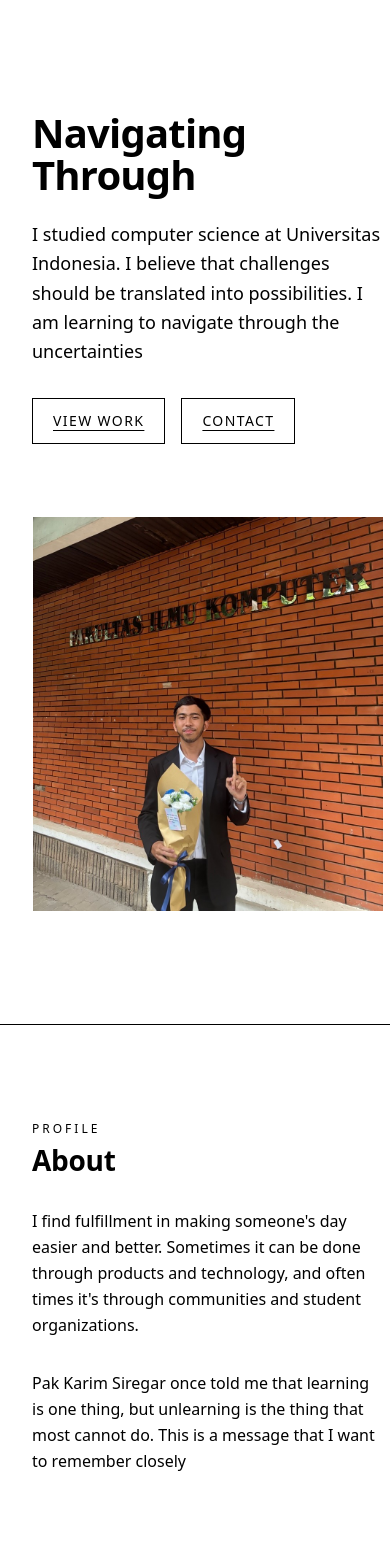
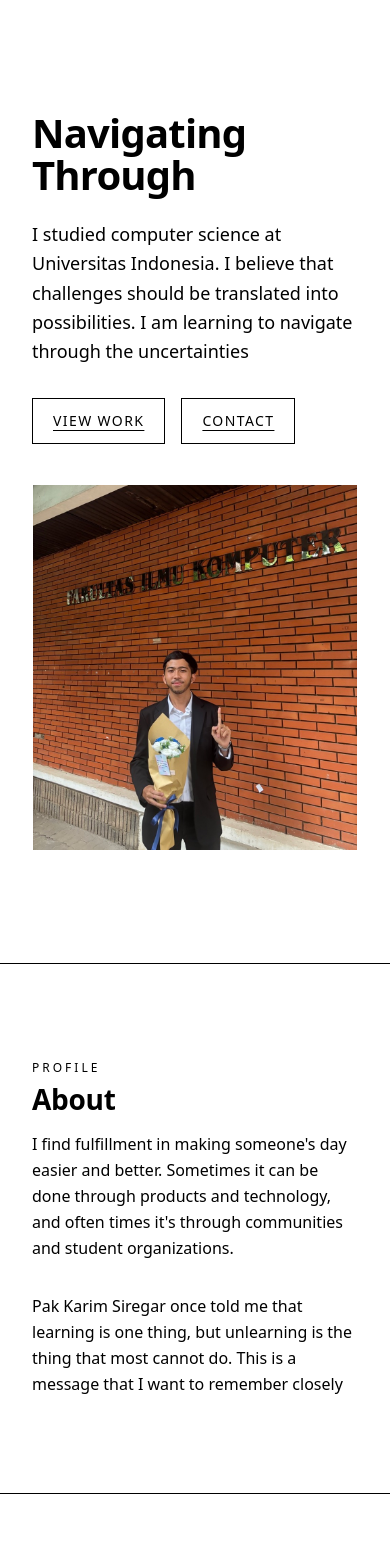
Before and after one commit to mrtrq/presence, a Next.js app: page / in a window 390 px wide. Shown: the top 1568 px of the page. Built offline with nearby package versions, Linux system fonts and the light colour scheme.

Commit message:
fix responsiveness

```diff
--- a/app/components/Section.tsx
+++ b/app/components/Section.tsx
@@ -4,7 +4,9 @@
       <div className="container-swiss grid-12">
         <header className="col-span-12 md:col-span-4">
           {kicker ? <div className="small uppercase tracking-[0.25em] mb-2">{kicker}</div> : null}
-          <h2>{title}</h2>
+          <div className="mb-4">
+            <h2>{title}</h2>
+            </div>
         </header>
         <div className="col-span-12 md:col-span-8">
           {children}
--- a/app/globals.css
+++ b/app/globals.css
@@ -77,3 +77,9 @@
 
 /* Footnote style */
 .small { @apply text-xs text-[--color-muted]; }
+
+.grid-12 {
+  display: grid;
+  grid-template-columns: repeat(12, minmax(0, 1fr));
+  gap: var(--safe-gap);
+}
--- a/app/page.tsx
+++ b/app/page.tsx
@@ -96,7 +96,7 @@
       {/* Contact */}
       <Section id="contact" title="Contact" kicker="Get in touch">
         <p className="mb-2">Open to discussions, collaborations, and experiments.</p>
-        <p className="text-2xl font-bold">tarreq.maulana {"{at}"} gmail.com</p>
+        <p className="text-xl font-bold">tarreq.maulana {"{at}"} gmail.com</p>
       </Section>
     </>
   );
```
